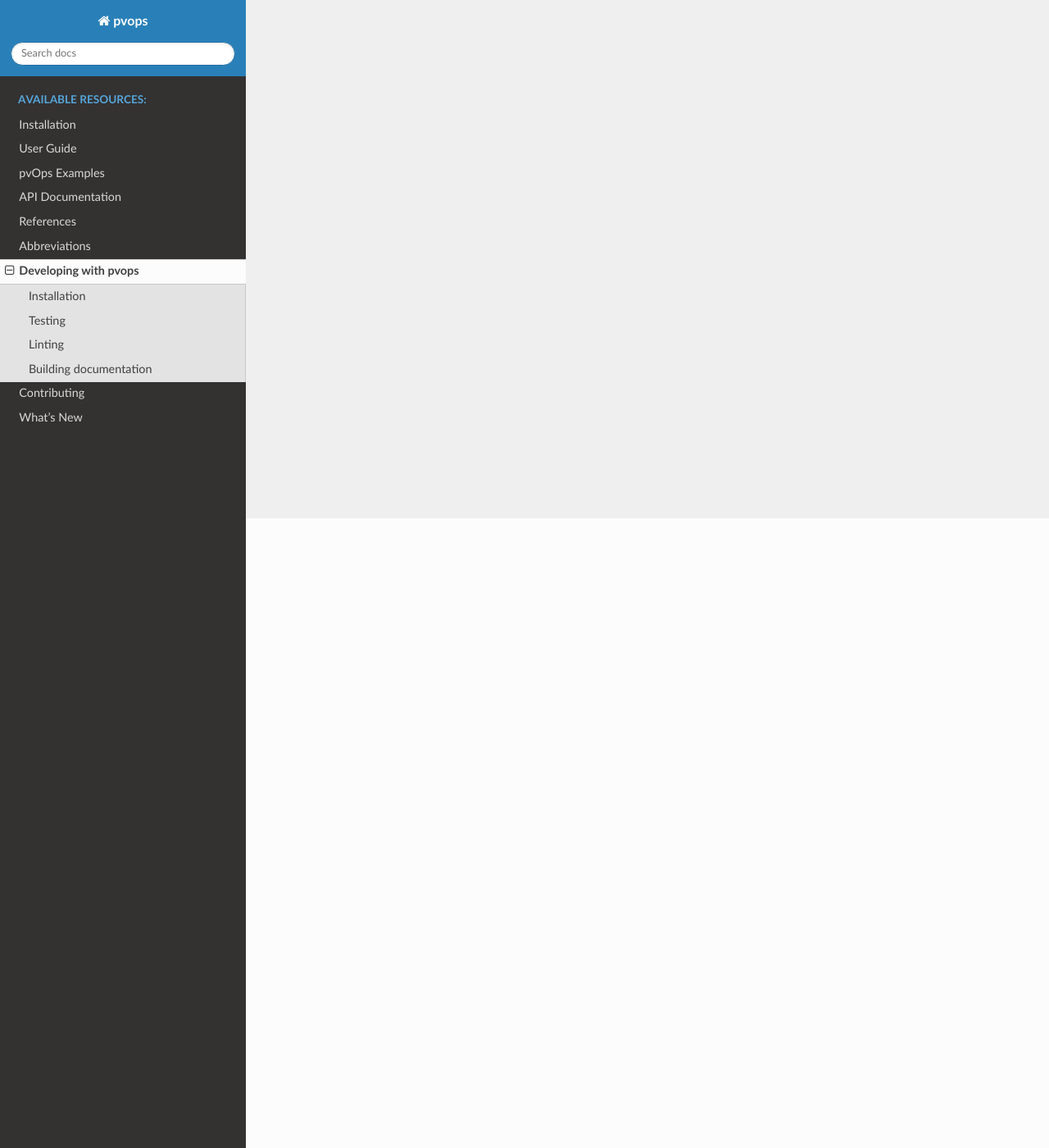
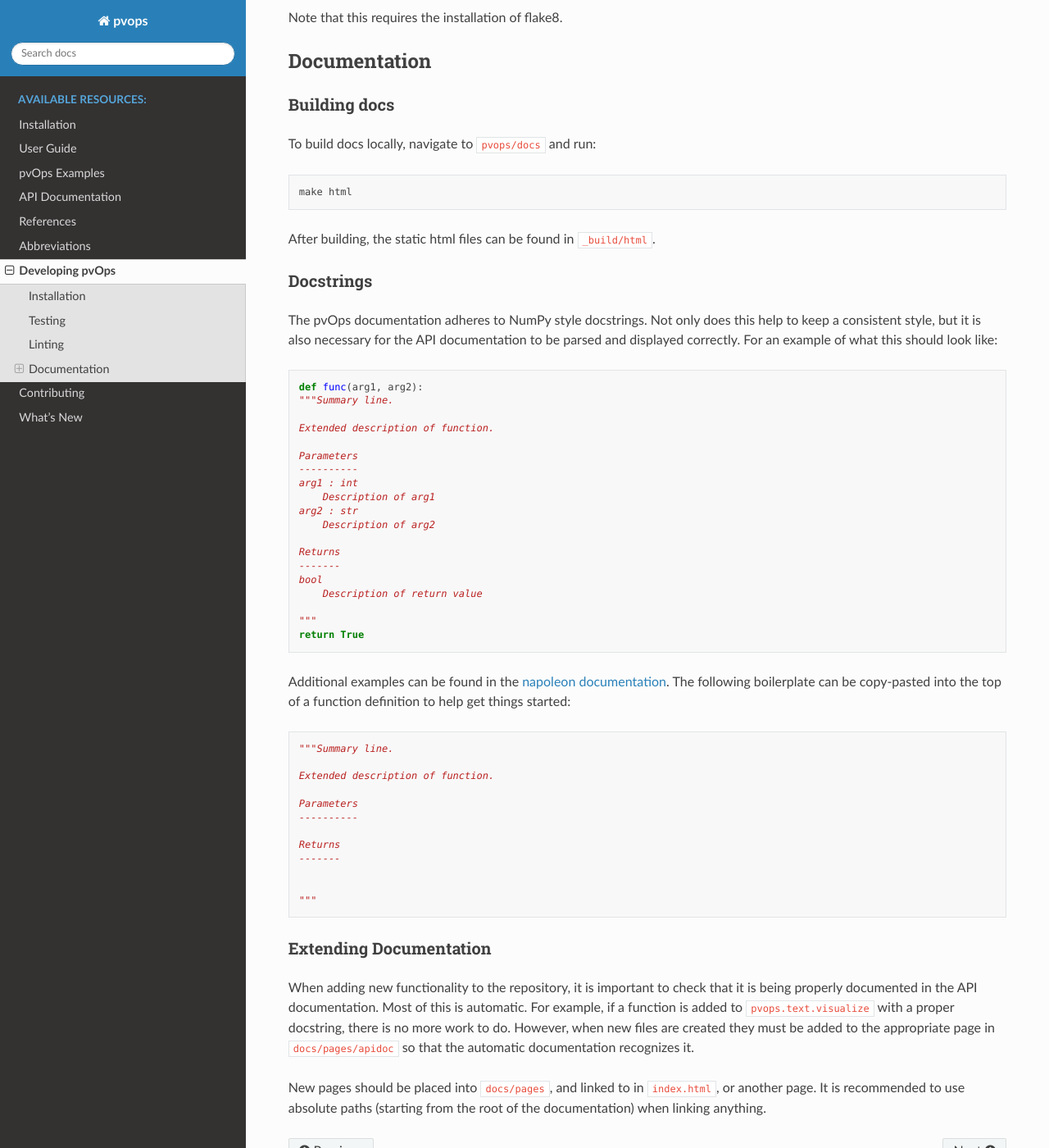
Before and after one commit to sandialabs/pvOps, a Sphinx documentation site: the page built from docs/pages/development.rst, in a window 1280 px wide and 1400 px high, scrolled down 768 px. Shown: the whole window at 82% size. Built offline with Sphinx 7.4.7 and the Read the Docs theme 2.0.0, drawn with Linux system fonts in a browser that asks for light colours; pages that are not in the unit, such as notebooks, are missing from menus; some of the changed text lies outside the part shown.

Commit message:
updating contributing and dev pages

```diff
--- a/docs/pages/development.rst
+++ b/docs/pages/development.rst
@@ -12,9 +14,91 @@ To maintain a local installation, developers should use the following commands::
 
 Testing
 -------
+To test locally, run::
+
+    pytest pvops
+
+at the root of the repository. Note that this requires the installation
+of pytest.
 
 Linting
 -------
 
-Building documentation
-----------------------
+Pvops uses flake8 to maintain code standards. To lint locally using
+the same filters required by pvops CI/CD pipeline, run the following
+command at the root of the repository::
+
+    flake8 . --count --statistics --show-source --ignore=E402,E203,E266,E501,W503,F403,F401,E402,W291,E302,W391,W292,F405,E722,W504,E121,E125,E712
+
+Note that this requires the installation of flake8.
+
+Documentation
+------------------
+
+Building docs
+^^^^^^^^^^^^^^^
+
+To build docs locally, navigate to ``pvops/docs`` and run::
+
+    make html
+
+After building, the static html files can be found in ``_build/html``.
+
+Docstrings
+^^^^^^^^^^^
+
+The pvOps documentation adheres to NumPy style docstrings. Not only does this
+help to keep a consistent style, but it is also necessary for the API documentation
+to be parsed and displayed correctly. For an example of what this should look like::
+
+    def func(arg1, arg2):
+    """Summary line.
+
+    Extended description of function.
+
+    Parameters
+    ----------
+    arg1 : int
+        Description of arg1
+    arg2 : str
+        Description of arg2
+
+    Returns
+    -------
+    bool
+        Description of return value
+
+    """
+    return True
+
+Additional examples can be found in the
+`napoleon documentation <https://sphinxcontrib-napoleon.readthedocs.io/en/latest/example_numpy.html>`_.
+The following boilerplate can be copy-pasted into the top of a function definition
+to help get things started::
+
+    """Summary line.
+
+    Extended description of function.
+
+    Parameters
+    ----------
+
+    Returns
+    -------
+
+
+    """
+
+Extending Documentation
+^^^^^^^^^^^^^^^^^^^^^^^
+
+When adding new functionality to the repository, it is important
+to check that it is being properly documented in the API documentation.
+Most of this is automatic. For example, if a function is added to
+``pvops.text.visualize`` with a proper docstring, there is no more work to do.
+However, when new files are created they must be added to the appropriate page
+in ``docs/pages/apidoc`` so that the automatic documentation recognizes it.
+
+New pages should be placed into ``docs/pages``, and linked to in
+``index.html``, or another page. It is recommended to use absolute paths
+(starting from the root of the documentation) when linking anything.
```
Also changed, not shown: other parts of docs/pages/development.rst (+3 -1 lines), docs/pages/contributing.rst (+10 -3 lines).
